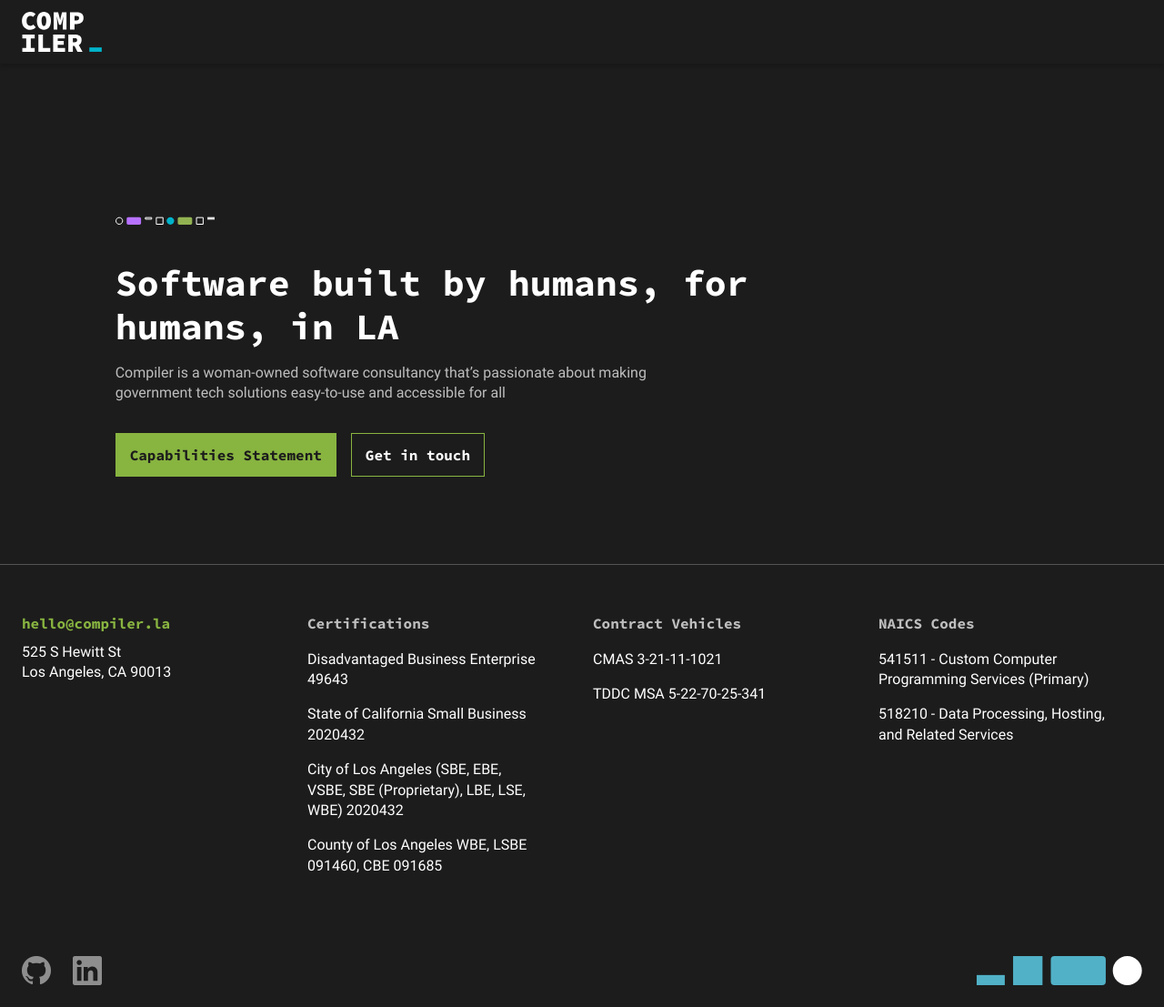
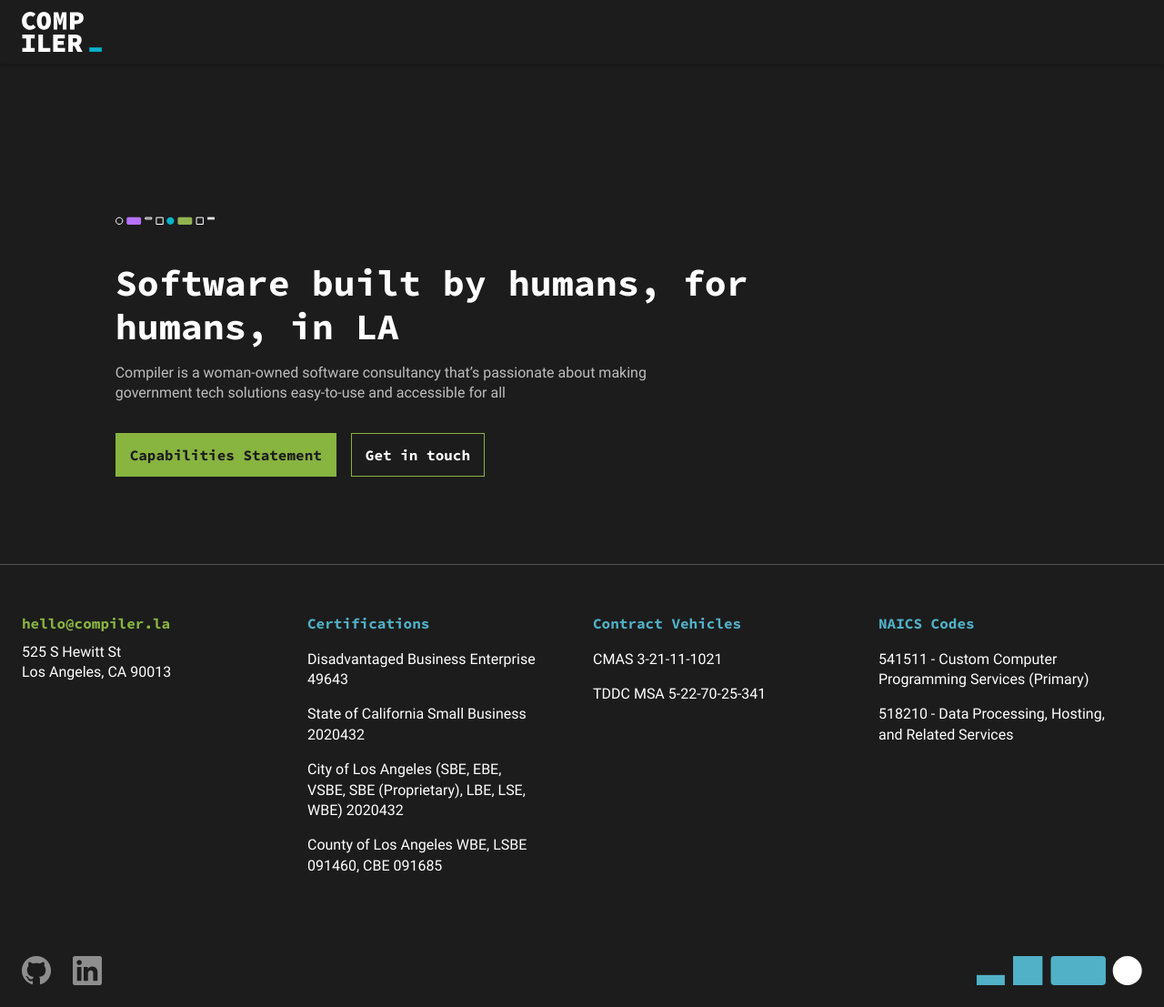
Before and after one commit to compilerla/compiler.la, a Jekyll site: the page built from index.html, in a window 1280 px wide. Shown: the whole page at 91% size. Built offline with Jekyll 4.4.1, drawn with Linux system fonts in a browser that asks for light colours.

Commit message:
fix(css): fix bs-secondary

```diff
--- a/styles/base.css
+++ b/styles/base.css
@@ -6,20 +6,14 @@
     --brand-primary-green: #88B440;
     --brand-primary-black: #1C1C1C;
     --brand-primary-cyan: #51B1C7;
-    --bs-light-rgb: 84, 84, 84; /* for the HR above Footer */
-    --bs-light: #545454; /* brand/scales/gray/4 */
     --bs-primary: #88B440; /* Use with .text-primary */
     --bs-primary-rgb: 136, 180, 64;
     --bs-secondary: #51B1C7; /* Use with .text-secondary */
     --bs-secondary-rgb: 81, 177, 199;
-    --button-primary-default: #88B440;
-    --button-primary-hover: #A6D15F;
-    --button-primary-active: #698A31;
-    --button-primary-focus: #88B440;
-    --button-primary-disabled: #7D8084;
+    --bs-light: #545454; /* Use with .border-light above Footer - /brand/scales/gray/4 */
     --bs-light-rgb: 84, 84, 84;
-    --bs-secondary-rgb: 190, 190, 190;
-    --bs-info-rgb: 190,190,190; /* text-gray #BEB3B3 */
+    --bs-info: #BEB3B3; /* Use with .text-info */
+    --bs-info-rgb: 190,190,190;
     --bs-font-sans-serif: "Roboto", system-ui,-apple-system,"Segoe UI","Helvetica Neue","Noto Sans","Liberation Sans",Arial,sans-serif,"Apple Color Emoji","Segoe UI Emoji","Segoe UI Symbol","Noto Color Emoji";
     --bs-font-monospace: "Source Code Pro Bold",monospace;
 }
```
